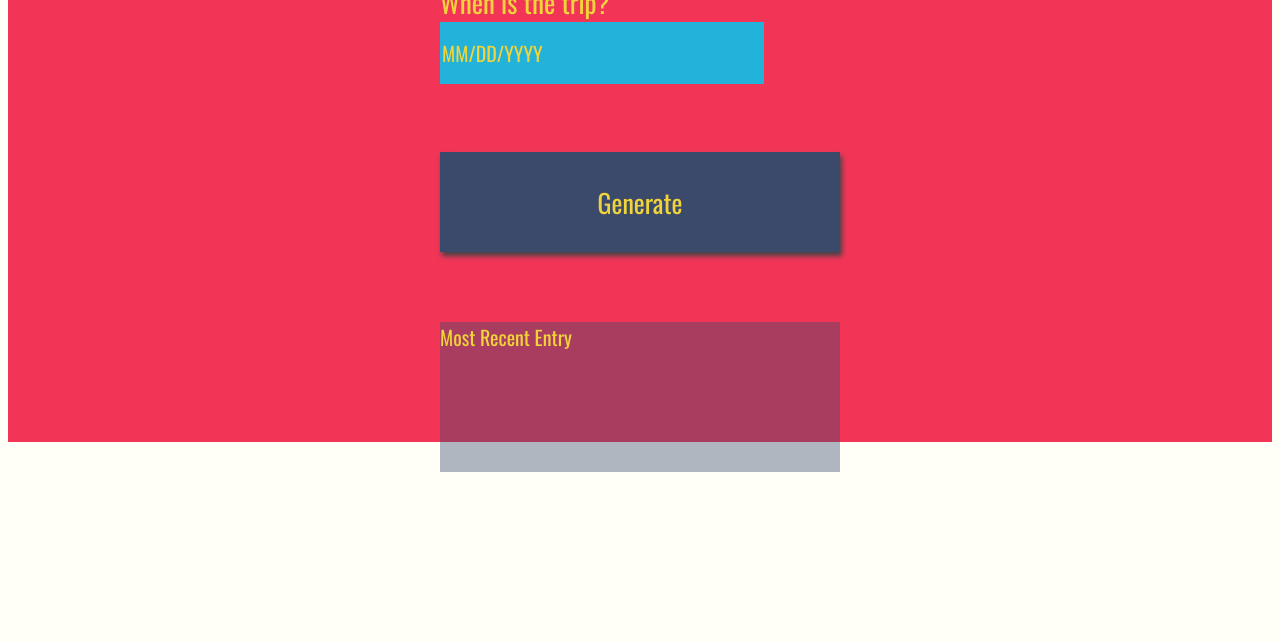
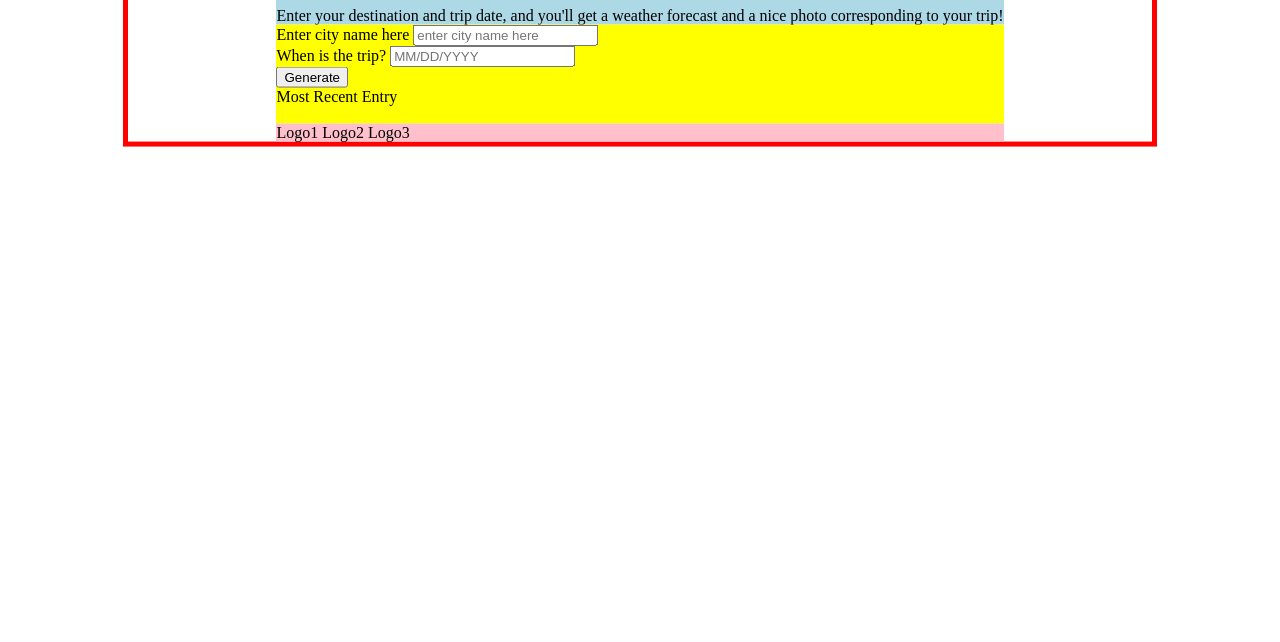
Before and after one commit to DorotaC/FrontEndCapstone2.0, a website built with webpack: page src/client/views/index.html in a window 1280 px wide. Shown: the part 366-1008 px from the top of the page. After the commit the page ends 800 px from the top, so only its background shows below. Built offline with nearby package versions, Linux system fonts and the light colour scheme; a web font is replaced by a local one.

Commit message:
Start of working on styles

```diff
--- a/src/client/index.js
+++ b/src/client/index.js
@@ -3,6 +3,7 @@ import {generateAndPost} from './js/app.js'
 import {postHandler} from './js/postHandler.js'
 import {updateUI} from './js/app.js'
 import './styles/style.scss'
+import './styles/layouts.scss'
 
 export {
   init,
--- /dev/null
+++ b/src/client/styles/layouts.scss
@@ -0,0 +1,30 @@
+.main_container {
+  //do przemyślenia czy te dwie linijki cokolwiek robią
+  display: grid;
+  place-items: center;
+  border: 5px solid red;
+  margin: auto;
+  width: 80%;
+  position: absolute;
+  left: 50%;
+  top: 50%;
+  transform: translate(-50%, -50%);
+}
+
+.app {
+  display: grid;
+  //grid-template: auto 1fr auto / auto 1fr auto;
+  grid-template-rows: auto 1fr auto;
+}
+
+header {
+  background-color: lightblue;
+}
+
+footer {
+  background-color: pink;
+}
+
+main {
+  background-color: yellow;
+}
--- a/src/client/styles/style.scss
+++ b/src/client/styles/style.scss
@@ -1,115 +1,115 @@
-body {
-    background: #fffff8;
-    font-family: -apple-system, BlinkMacSystemFont, sans-serif;
-}
-
-#app{
-    display: grid;
-    grid-auto-rows: minmax(150px, auto);
-    /* grid-template-columns:  */
-    height:100vh;
-    background: #f23557;
-    color: #f0d43a;
-    justify-content: center;
-    grid-gap: 1em;
-    font-size: 20px;
-    font-family: 'Oswald', sans-serif;
-}
-
-.holder{
-
-}
-
-.entry{
-    background: rgba(59, 74, 107, .4);
-}
-
-#entryHolder{
-
-}
-
-#date{
-
-}
-
-#temp{
-
-}
-
-#content{
-
-}
-
-.headline {
-
-}
-.title{
-
-}
-
-/*  Basic Styling To Override Default For Basic HTML Elements */
-label{
-    display:block;
-    font-size: 27px;
-}
-
-input{
-    display:block;
-    height: 60px;
-    width: 320px;
-    background:#22b2da;
-    color: #f0d43a;
-    font-size: 20px;
-    font-family: 'Oswald', sans-serif;
-    border: none;
-}
-
-button{
-    width: 400px;
-    height: 100px;
-    background: #3b4a6b;
-    color: #f0d43a;
-    font-size: 26px;
-    font-family: 'Oswald', sans-serif;
-    border: none;
-    box-shadow: 2px 4px 5px #444;
-}
-h1{
-    font-size: 36px;
-}
-
-textarea{
-    background:#22b2da;
-    color: #f0d43a;
-    font-size: 20px;
-    font-family: 'Oswald', sans-serif;
-}
-/* Reset style for HTML element on active to have no border*/
-input:focus,
-select:focus,
-textarea:focus,
-button:focus {
-    outline: none;
-}
-/* Style for Placeholder Text*/
-::placeholder { /* Firefox, Chrome, Opera */
-    color: #f0d43a;
-    font-family: 'Oswald', sans-serif;
-
-}
-
-:-ms-input-placeholder { /* Internet Explorer 10-11 */
-    color: #f0d43a;
-    font-family: 'Oswald', sans-serif;
-
-}
-
-::-ms-input-placeholder { /* Microsoft Edge */
-    color: #f0d43a;
-    font-family: 'Oswald', sans-serif;
-
-}
-
-input:invalid {
-  background-color: #f06e77;
-}
+// body {
+//     background: #fffff8;
+//     font-family: -apple-system, BlinkMacSystemFont, sans-serif;
+// }
+//
+// #app{
+//     display: grid;
+//     grid-auto-rows: minmax(150px, auto);
+//     /* grid-template-columns:  */
+//     height:100vh;
+//     background: #f23557;
+//     color: #f0d43a;
+//     justify-content: center;
+//     grid-gap: 1em;
+//     font-size: 20px;
+//     font-family: 'Oswald', sans-serif;
+// }
+//
+// .holder{
+//
+// }
+//
+// .entry{
+//     background: rgba(59, 74, 107, .4);
+// }
+//
+// #entryHolder{
+//
+// }
+//
+// #date{
+//
+// }
+//
+// #temp{
+//
+// }
+//
+// #content{
+//
+// }
+//
+// .headline {
+//
+// }
+// .title{
+//
+// }
+//
+// /*  Basic Styling To Override Default For Basic HTML Elements */
+// label{
+//     display:block;
+//     font-size: 27px;
+// }
+//
+// input{
+//     display:block;
+//     height: 60px;
+//     width: 320px;
+//     background:#22b2da;
+//     color: #f0d43a;
+//     font-size: 20px;
+//     font-family: 'Oswald', sans-serif;
+//     border: none;
+// }
+//
+// button{
+//     width: 400px;
+//     height: 100px;
+//     background: #3b4a6b;
+//     color: #f0d43a;
+//     font-size: 26px;
+//     font-family: 'Oswald', sans-serif;
+//     border: none;
+//     box-shadow: 2px 4px 5px #444;
+// }
+// h1{
+//     font-size: 36px;
+// }
+//
+// textarea{
+//     background:#22b2da;
+//     color: #f0d43a;
+//     font-size: 20px;
+//     font-family: 'Oswald', sans-serif;
+// }
+// /* Reset style for HTML element on active to have no border*/
+// input:focus,
+// select:focus,
+// textarea:focus,
+// button:focus {
+//     outline: none;
+// }
+// /* Style for Placeholder Text*/
+// ::placeholder { /* Firefox, Chrome, Opera */
+//     color: #f0d43a;
+//     font-family: 'Oswald', sans-serif;
+//
+// }
+//
+// :-ms-input-placeholder { /* Internet Explorer 10-11 */
+//     color: #f0d43a;
+//     font-family: 'Oswald', sans-serif;
+//
+// }
+//
+// ::-ms-input-placeholder { /* Microsoft Edge */
+//     color: #f0d43a;
+//     font-family: 'Oswald', sans-serif;
+//
+// }
+//
+// input:invalid {
+//   background-color: #f06e77;
+// }
--- a/src/client/views/index.html
+++ b/src/client/views/index.html
@@ -2,16 +2,20 @@
 <html lang="en" dir="ltr">
 <head>
     <meta charset="UTF-8">
-    <title>Weather Journal</title>
+    <meta name="viewport" content="width=device-width, initial-scale=1.0">
+    <title>Travel App</title>
     <link href="https://fonts.googleapis.com/css?family=Oswald:400,600,700|Ranga:400,700&display=swap" rel="stylesheet">
     <link rel="shortcut icon" href="#">
 <!-- <link rel="stylesheet" href="style.css"> -->
 </head>
- <body>
-<div id = "app">
-  <div class ="holder headline">
-    Travel App
-  </div>
+<body class = "main_container">
+  <div class = "app">
+    <header>
+      <h1>Travel App</h1>
+      Enter your destination and trip date, and you'll get a weather forecast and a nice photo corresponding to your trip!
+    <!-- </div> -->
+    </header>
+    <main>
       <div class ="holder city">
         <label for="city">Enter city name here</label>
         <!-- <input type="text" id="zip" placeholder="enter zip code here" pattern = "/^\d{5}$/"> -->
@@ -39,8 +43,12 @@
       <div id = "photoHolder">
         <img id = "photo">
       </div>
+    </main>
+    <footer>
+      Logo1
+      Logo2
+      Logo3
+    </footer>
   </div>
-<!-- <script src="app.js" type="text/javascript"></script> -->
-<!-- <script type = "text/javascript" src = "../../../dist.main.js"></script> -->
 </body>
 </html>
```
Lines whose indentation alone changed are shown as unchanged.
